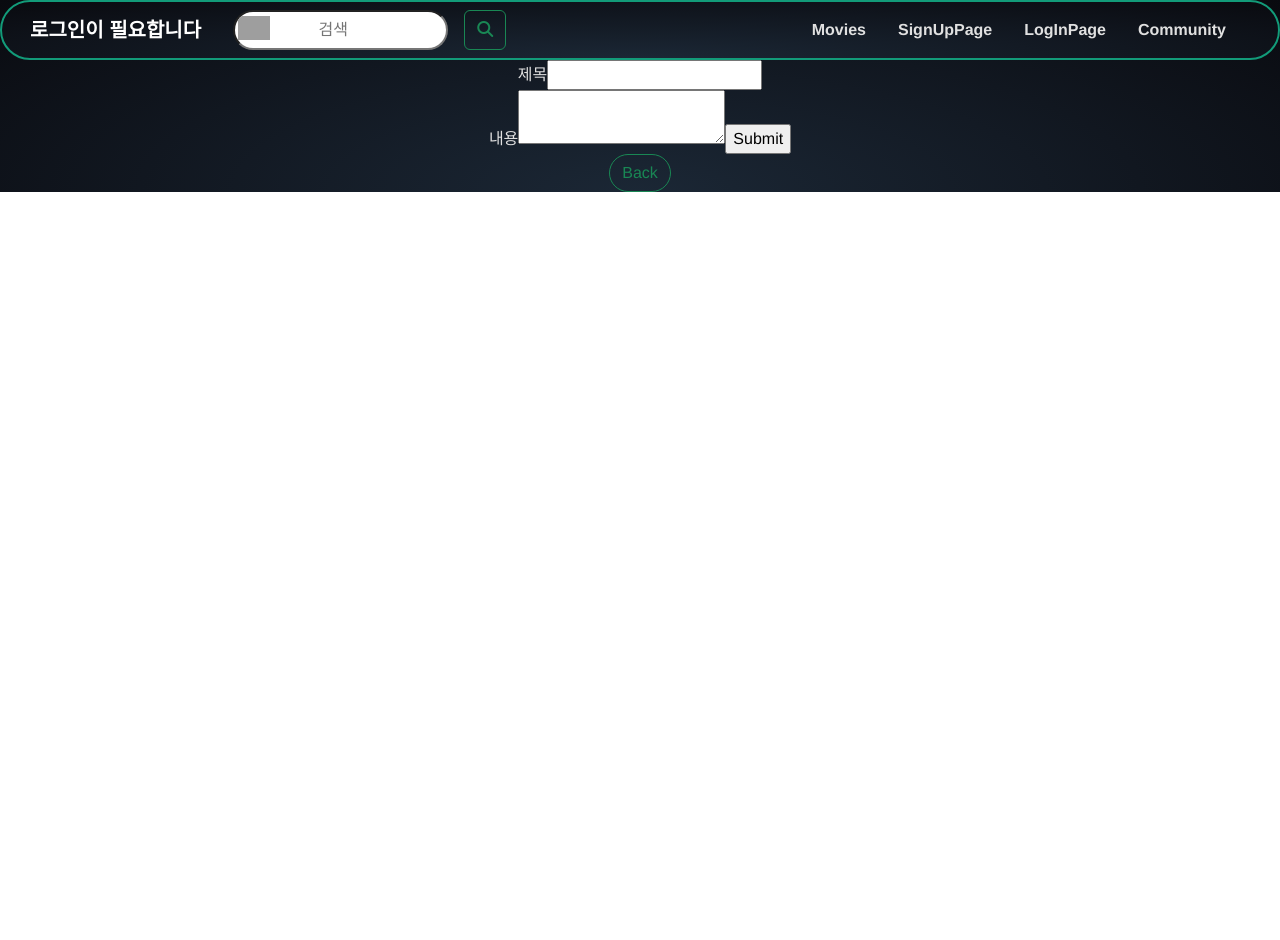
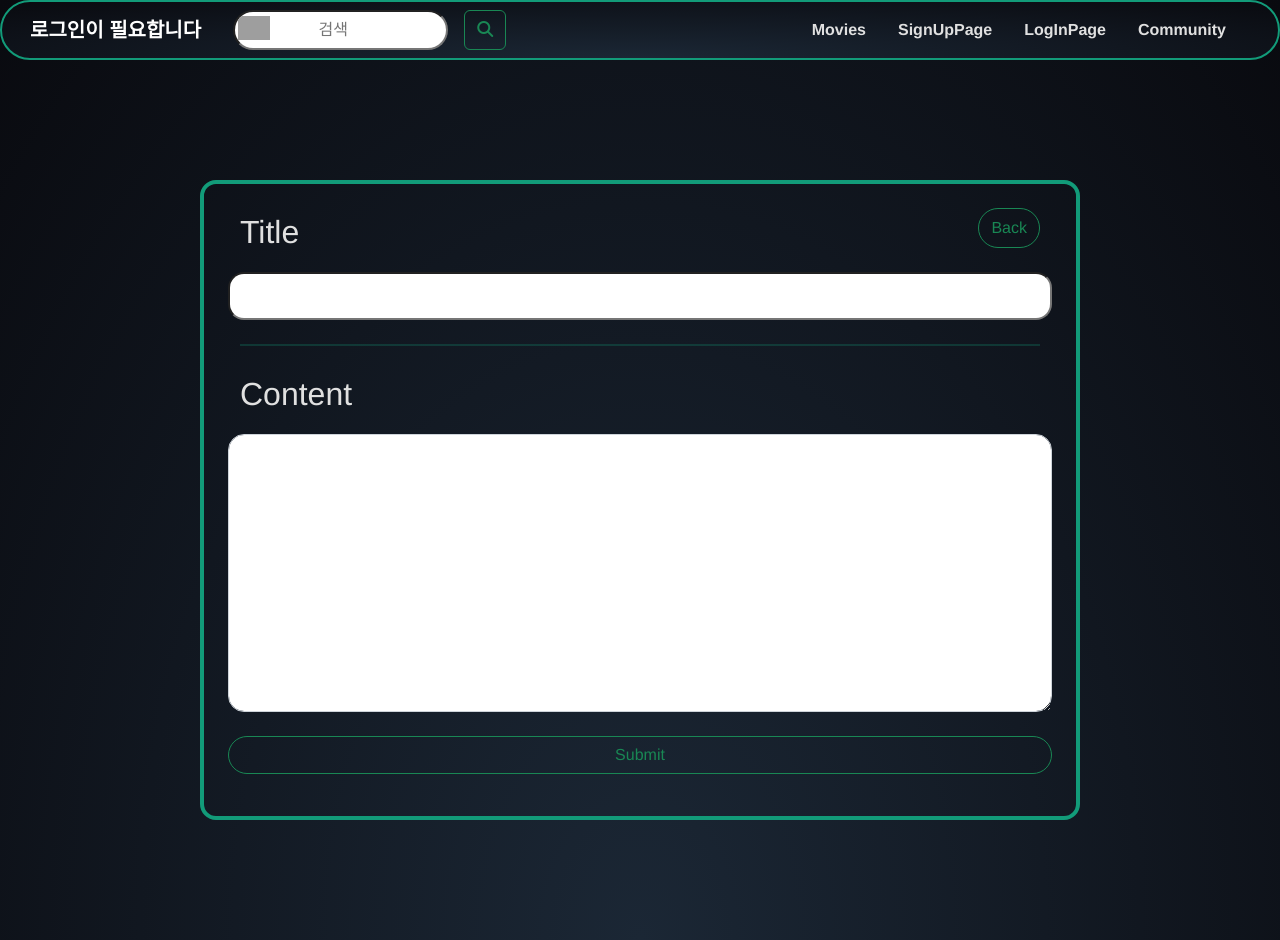
Before and after one commit to luminaries1/last_pjt, a Vue app in the folder front-server/: page /community/create in a window 1280 px wide. Before the commit the page ends 800 px from the top, so only its background shows below. Built offline with nearby package versions, Linux system fonts and the light colour scheme.

Commit message:
community 디자인 디테일 빼고 만듦

```diff
--- a/front-server/src/components/Community/CommunityList.vue
+++ b/front-server/src/components/Community/CommunityList.vue
@@ -1,11 +1,11 @@
 <template>
-  <div>
-    <table class="table table-bordered black-border">
+  <div class="table-responsive">
+    <table class="table table-bordered black-border table-hover" style="table-layout: fixed">
       <thead>
         <tr>
-          <th>NO</th>
-          <th>제목</th>
-          <th>내용</th>
+          <th class="writer">Writer</th>
+          <th class="title">Title</th>
+          <th class="content">Content</th>
           <!-- <th>detail</th> -->
         </tr>
       </thead>
@@ -56,6 +56,20 @@ table tr td {
   font-size: 1.1rem;
 }
 
+.table-hover tbody tr:hover td{
+  background-color: #129b79;
+}
+
+th.writer {
+  width: 100px;
+}
+th.title {
+  width: 500px;
+}
+th.content {
+  width: 250px;
+}
+
 .black-border{
   border : 1px solid #129b79;
 }
--- a/front-server/src/components/Community/CommunityListItem.vue
+++ b/front-server/src/components/Community/CommunityListItem.vue
@@ -1,8 +1,9 @@
 <template>
-  <tr >
-    <td>{{ community.id }}</td>
-    <td @click="detailCommunityView">{{ community.title }}</td>
-    <td>{{ community.content }}</td>
+  <tr>
+    <!-- {{ community }} -->
+    <td >{{ community.username }}</td>
+    <td @click="detailCommunityView" style="cursor:pointer">{{ community.title }}</td>
+    <td>{{ communityTime }}</td>
   </tr>
 </template>
 <!-- <router-link :to="{ name: 'DetailMovie', params: {id: movie.id} }">[Detail]</router-link> -->
@@ -20,13 +21,22 @@ export default {
   // ------------------------------------여기 만들다 끝남---------------------
   methods: {
     detailCommunityView() {
-      this.$router.push({name: 'DetailCommunityView', params: {id: this.community.id}})
+      this.$router.push({name: 'DetailCommunityView', params: {id: this.community.id }})
     },
+  },
+  computed:{
+    communityTime(){
+      return this.community.created_at.substr(0,10)
+    }
   }
 }
 </script>
 
 <style>
+table tr {
+  color:white;
+}
+
 /* table tr {
   height: 2rem;
   text-align: center;
--- a/front-server/src/store/index.js
+++ b/front-server/src/store/index.js
@@ -52,6 +52,11 @@ export default new Vuex.Store({
     },
     getPartOfComments: (state) => (index) => {
       return state.comments.slice((index-1)*6, index*6)
+    },
+    getDetailCommunity: (state) => (id) => {
+      return state.communitys.filter((community) => {
+        return community.id == id
+      })
     }
   },
   mutations: {
--- a/front-server/src/views/Community/CommunityView.vue
+++ b/front-server/src/views/Community/CommunityView.vue
@@ -1,10 +1,12 @@
 <template>
   <div class="container d-flex justify-content-center align-items-center">
     <div class="community-box">
-      <h1 class="text-dark my-4">COMMUNITY</h1>
-      <CommunityList :pageNum="pageNum" />
-      <button v-for="(num, index) in pageArr" :key="index" class="btn btn-outline-success button-border col-1 mx-1" :class="{ active : isChecked(num) }" @click="changePage(num)">{{ num }}</button>
-      <router-link :to="{ name: 'CreateCommunityView' }" class="btn btn-outline-success button-border">Create</router-link>
+      <span class="mx-4 mt-4 mb-3 d-flex flex-row">
+        <h1 class="d-flex text-start ms-3 fs-2">COMMUNITY</h1>
+        <p class="ms-auto" style="text-align:center"><router-link :to="{ name: 'CreateCommunityView' }" class="btn btn-outline-success button-border">Create</router-link></p>
+      </span>
+      <CommunityList :pageNum="pageNum"/>
+      <button v-for="(num, index) in pageArr" :key="index" class="mt-2 btn btn-outline-success button-border col-1 mx-1" :class="{ active : isChecked(num) }" @click="changePage(num)">{{ num }}</button>
     </div>
   </div>
 </template>
@@ -19,7 +21,7 @@ export default {
   data(){
     return{
       pageNum : 1,
-      pageArr : []
+      pageArr : [],
     }
   },
   components: {
@@ -67,11 +69,16 @@ export default {
   height : 55em;
 }
 
+h1 {
+  color: #e0e0e0;
+}
+
+
 .community-box {
   height: 40em;
   width: 55em;
-  background-color: #e0e0e0;;
-  border: 2px solid #129b79;
+  background-color: radial-gradient(ellipse at bottom, #1b2735 0%, #090a0f 100%);
+  border: 4px solid #129b79;
   border-radius: 1em ;
 }
 
--- a/front-server/src/views/Community/CreateCommunityView.vue
+++ b/front-server/src/views/Community/CreateCommunityView.vue
@@ -1,13 +1,25 @@
 <template>
-  <div>
-    <form @submit.prevent="createCommunity">
-      <label for="title">제목  </label>
-      <input type="text" id="title" v-model.trim="title"><br>
-      <label for="content">내용  </label>
-      <textarea type="text" id="content" v-model="content"></textarea>
-      <input type="submit">
-    </form>
-    <button @click="returnCommunityView" class="btn btn-outline-success button-border mx-2">Back</button>
+  <div class="container d-flex justify-content-center align-items-center">
+    <div class="community-box ">
+      <form @submit.prevent>
+        <div class="m-4 d-flex bd-highlight row">
+          <span class="d-flex flex-row">
+            <label for="title" class="form-label mb-3 d-flex text-start fs-2">Title</label>
+            <button @click="returnCommunityView" class="btn btn-outline-success button-border ms-auto mb-4">Back</button>
+          </span>
+            <input type="text" id="title" class="input-height form-fontrol" v-model.trim="title"><br>
+        </div>
+        <hr class="hr-width my-3">
+        <div class="m-4 d-flex bd-highlight row">
+          <div></div>
+          <label for="content" class="form-label mb-3 text-start fs-2">Content</label>
+          <textarea class="form-control" type="text" id="content" rows="11" style="border-radius: 1em;" v-model="content"></textarea>
+          <span class="d-flex row m-0 p-0" style="text-align:center">
+            <button type="submit" @click="createCommunity" class="btn btn-outline-success button-border mt-4">Submit</button>
+          </span>
+        </div>
+      </form>
+    </div>
   </div>
 </template>
 
@@ -34,7 +46,7 @@ export default {
       const content = this.content
 
       if(!title && !content){
-        alert('Please fill the Blank')
+        alert('Please Fill the Blank')
         return
       }
 
@@ -60,7 +72,7 @@ export default {
     },
 
     returnCommunityView(){
-      this.$router.push({ name: 'CommunityView' })
+      this.$router.go(-1)
     },
 
   }
@@ -68,5 +80,26 @@ export default {
 </script>
 
 <style>
+.hr-width{
+  width: 50em;
+  margin-left : auto;
+  margin-right : auto;
+}
 
+.input-height{
+  height: 3em;
+  border-radius: 1em;
+}
+
+.container {
+  height : 55em;
+}
+
+.community-box {
+  height: 40em;
+  width: 55em;
+  background-color: radial-gradient(ellipse at bottom, #1b2735 0%, #090a0f 100%);
+  border: 4px solid #129b79;
+  border-radius: 1em ;
+}
 </style>
--- a/front-server/src/views/Community/DetailCommunityView.vue
+++ b/front-server/src/views/Community/DetailCommunityView.vue
@@ -1,5 +1,6 @@
 <template>
-  <div class="container">
+  <div class="container d-flex justify-content-center align-items-center">
+    <div class="community-box">
         <h1>Detail</h1>
         <p>제목: {{ community?.title }}</p>
         <p>내용: {{ community?.content }}</p>
@@ -28,6 +29,7 @@
       />
       <button v-for="(num,index) in pageArr" :key="index" class="btn btn-outline-success button-border col-1 mx-1" :class="{ active : isChecked(num) }" @click="changePage(num)">{{ num }}</button>
     </div>
+  </div>
 </template>
 <script>
 import CommunityCommentItem from '@/components/Community/CommunityCommentItem.vue'
@@ -55,9 +57,15 @@ export default {
       return this.$store.state.comments
     },
     isUser(){
+      if(this.community)
+      {
         if(this.$store.state.userName === this.community.username){
           return true
         }else{
+          return false
+        }
+      }
+      else{
         return false
       }
     }
@@ -73,9 +81,11 @@ export default {
         url: `${API_URL}/community/${this.$route.params.id}`
       })
         .then((res) => {
+          console.log('성공')
           this.community = res.data
         })
         .catch((err) => {
+          console.log('실패')
           console.log(err)
         })
     },
@@ -135,8 +145,10 @@ export default {
       //   })
     },
 // -------------------------여기까지 만들었음-----------------------------
+    isChecked(index){
+      return index == this.pageNum
+    },
     createComment() {
-
       const content = this.content
       axios({
         method: 'POST',
@@ -198,5 +210,17 @@ hr {
   border: 1px solid #129b79;
 }
 
+.container {
+  height : 55em;
+}
+
+.community-box {
+  height: 40em;
+  width: 55em;
+  background-color: radial-gradient(ellipse at bottom, #1b2735 0%, #090a0f 100%);
+  border: 4px solid #129b79;
+  border-radius: 1em ;
+}
+
 
 </style>
--- a/front-server/src/views/Community/UpdateCommunityView.vue
+++ b/front-server/src/views/Community/UpdateCommunityView.vue
@@ -1,13 +1,25 @@
 <template>
-  <div>
-    <h1>UpdateCommunity</h1>
-    <form @submit.prevent="updateCommunity">
-      <label for="title">제목  </label>
-      <input type="text" id="title" v-model.trim="title"><br>
-      <label for="content">내용  </label>
-      <textarea type="text" id="content" v-model="content"></textarea>
-      <input type="submit">
-    </form>
+  <div class="container d-flex justify-content-center align-items-center">
+    <div class="community-box ">
+      <form @submit.prevent>
+        <div class="m-4 d-flex bd-highlight row">
+          <span class="d-flex flex-row">
+            <label for="title" class="form-label mb-3 d-flex text-start fs-2">Title</label>
+            <button @click="returnCommunityView" class="btn btn-outline-success button-border ms-auto mb-4">Back</button>
+          </span>
+            <input type="text" id="title" class="input-height form-fontrol" v-model.trim="title"><br>
+        </div>
+        <hr class="hr-width my-3">
+        <div class="m-4 d-flex bd-highlight row">
+          <div></div>
+          <label for="content" class="form-label mb-3 text-start fs-2">Content</label>
+          <textarea class="form-control" type="text" id="content" rows="11" style="border-radius: 1em;" v-model="content"></textarea>
+          <span class="d-flex row m-0 p-0" style="text-align:center">
+            <button type="submit" @click="updateCommunity" class="btn btn-outline-success button-border mt-4">Submit</button>
+          </span>
+        </div>
+      </form>
+    </div>
   </div>
 </template>
 <!-- <router-link :to="{ name: 'DetailMovie', params: {id: movie.id} }">[Detail]</router-link> -->
@@ -56,8 +68,11 @@ export default {
         content
       }
       this.$store.dispatch('updateCommunity', payload)
-      this.$router.push({ name: 'CommunityView' })
-    }
+      this.$router.go(-1)
+    },
+    returnCommunityView(){
+      this.$router.go(-1)
+    },
   }
 }
 </script>
```
Also changed, not shown: front-server/src/router/index.js (indentation only), 2 other files (tests, documents, lock files or other folders). Lines whose indentation alone changed are shown as unchanged.
